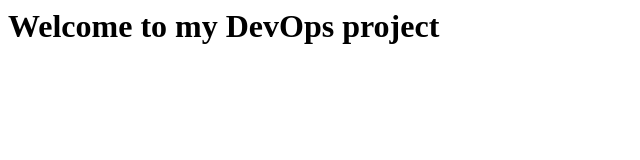
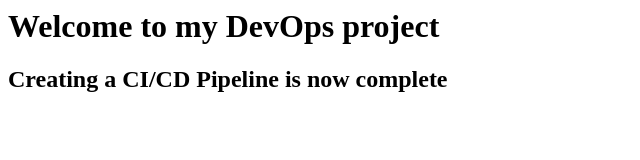
Before and after one commit to dhruvumesh/website, a plain HTML site: page index.html in a window 1280 px wide. Shown: the whole page, without its empty margins (0-640 px from the left). Drawn offline with Linux system fonts and the light colour scheme.

Commit message:
Added h2 tag

```diff
--- a/index.html
+++ b/index.html
@@ -2,5 +2,6 @@
 	<title>Jenkins CI/CD Pipeline</title>
 	<body>
 		<h1>Welcome to my DevOps project</h1>
+		<h2>Creating a CI/CD Pipeline is now complete</h2>
 	</body>
 </html>
```
